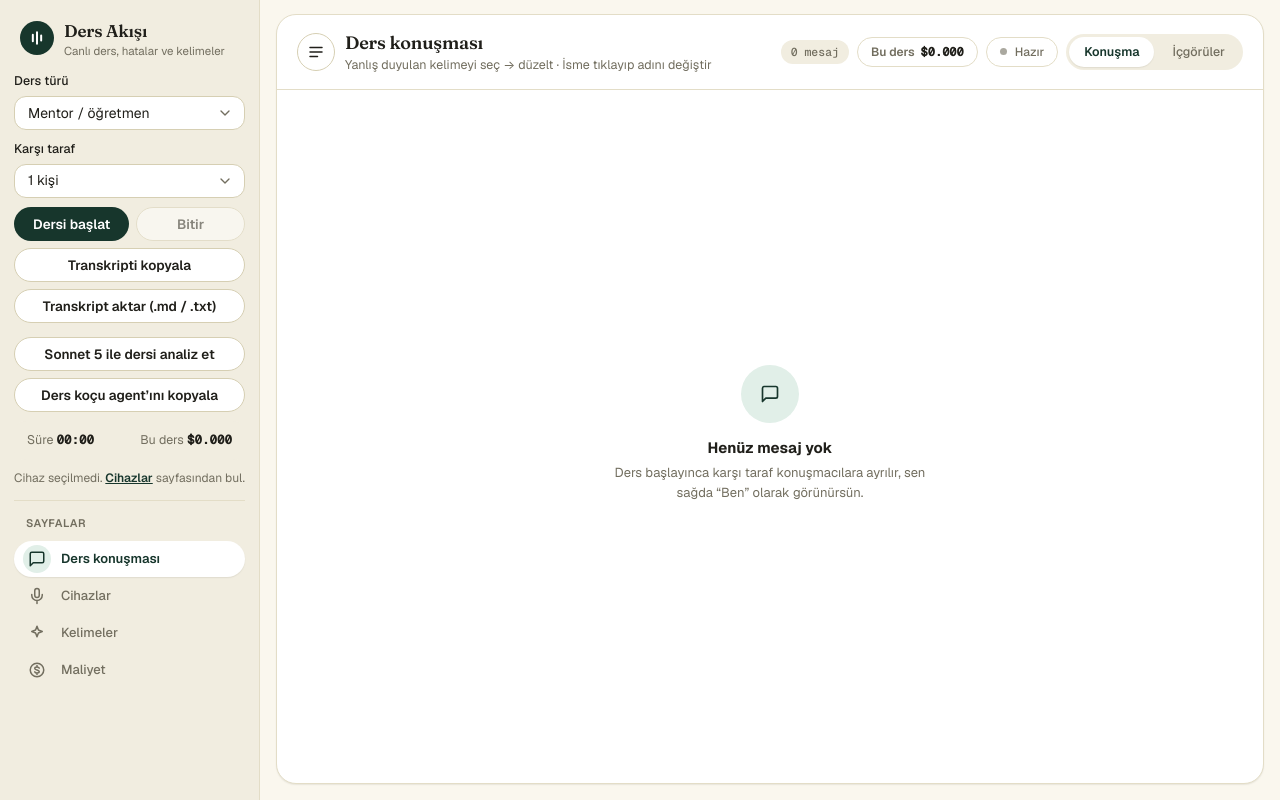
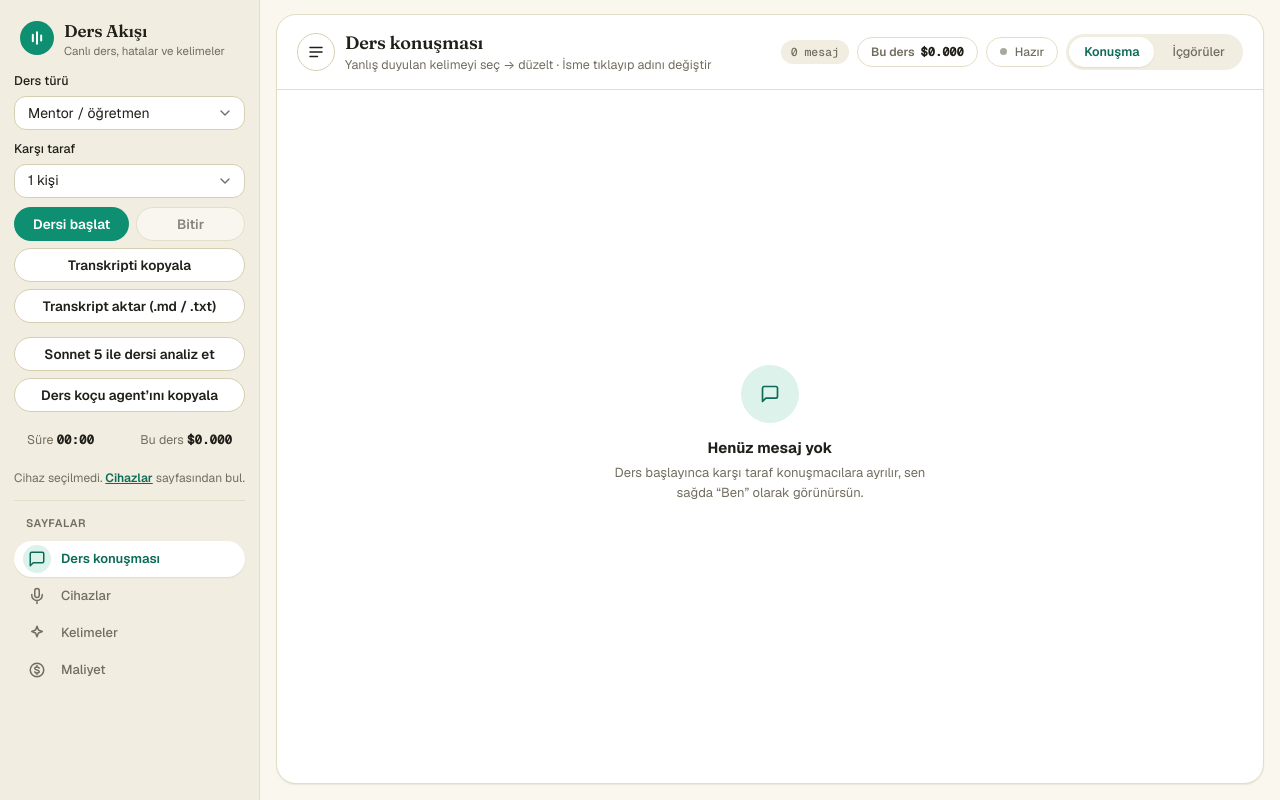
Before and after one commit to arslanberatt/mistaken-w-assembly, a website: page public/index.html in a window 1280 px wide. Drawn offline with nearby package versions, Linux system fonts and the light colour scheme; no server answers.

Commit message:
Brighten accent color to a more vivid teal-emerald

```diff
--- a/public/index.html
+++ b/public/index.html
@@ -15,9 +15,9 @@
         --background: #faf7ee; --foreground: #201f1a;
         --card: #ffffff; --card-foreground: #201f1a;
         --muted: #f1ede0; --muted-2: #e7e1cd; --muted-foreground: #726e5f;
-        --border: #e3ddc7; --input: #d6cfb3; --ring: #1f5f4e;
-        --primary: #17362c; --primary-foreground: #ffffff;
-        --accent: #1f5f4e; --accent-soft: #e1efe8; --accent-fg: #17362c;
+        --border: #e3ddc7; --input: #d6cfb3; --ring: #0e8f72;
+        --primary: #0e8f72; --primary-foreground: #ffffff;
+        --accent: #0e8f72; --accent-soft: #dcf2ea; --accent-fg: #0b6b57;
         --pink: #d64545; --pink-soft: #fbe7e5; --pink-fg: #a83737;
         --success: #1f8a4c; --success-soft: #e7f5ec; --success-fg: #1c703f;
         --danger: #c8402c; --danger-soft: #fbe9e4; --danger-fg: #9c3320;
@@ -25,7 +25,7 @@
         --blue: #3a63a8; --blue-soft: #e8eef8; --blue-fg: #2c4d84;
         --coral: #cc6a35; --coral-soft: #f9e9dc; --coral-fg: #a15127;
         --lav: #7a5fbf; --lav-soft: #ebe5f8; --lav-fg: #5c4592;
-        --me-bg: #17362c; --me-fg: #ffffff;
+        --me-bg: #0e8f72; --me-fg: #ffffff;
         --shadow: 0 1px 2px rgba(32, 31, 26, .05), 0 1px 1px rgba(32, 31, 26, .03);
         --radius: 12px; --radius-lg: 20px; --radius-pill: 999px;
         --font: "Geist", ui-sans-serif, system-ui, -apple-system, "Segoe UI", sans-serif;
```
